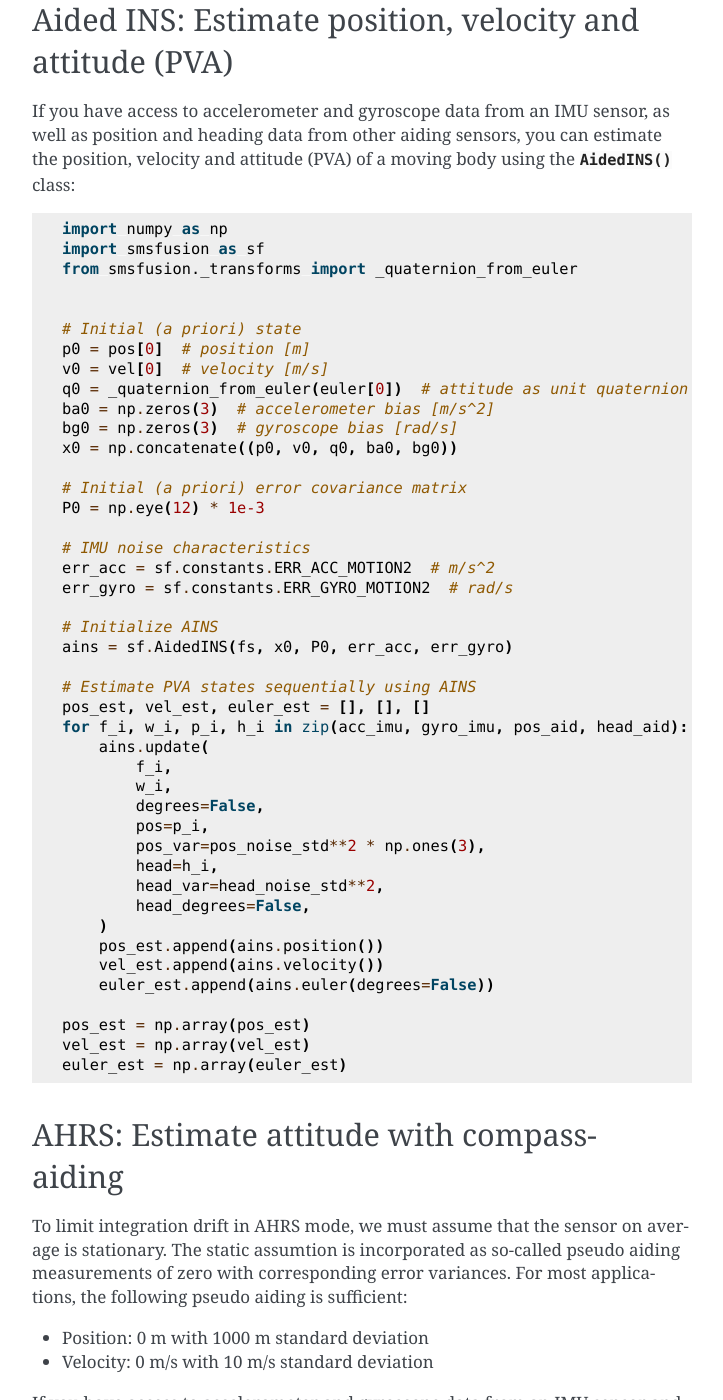
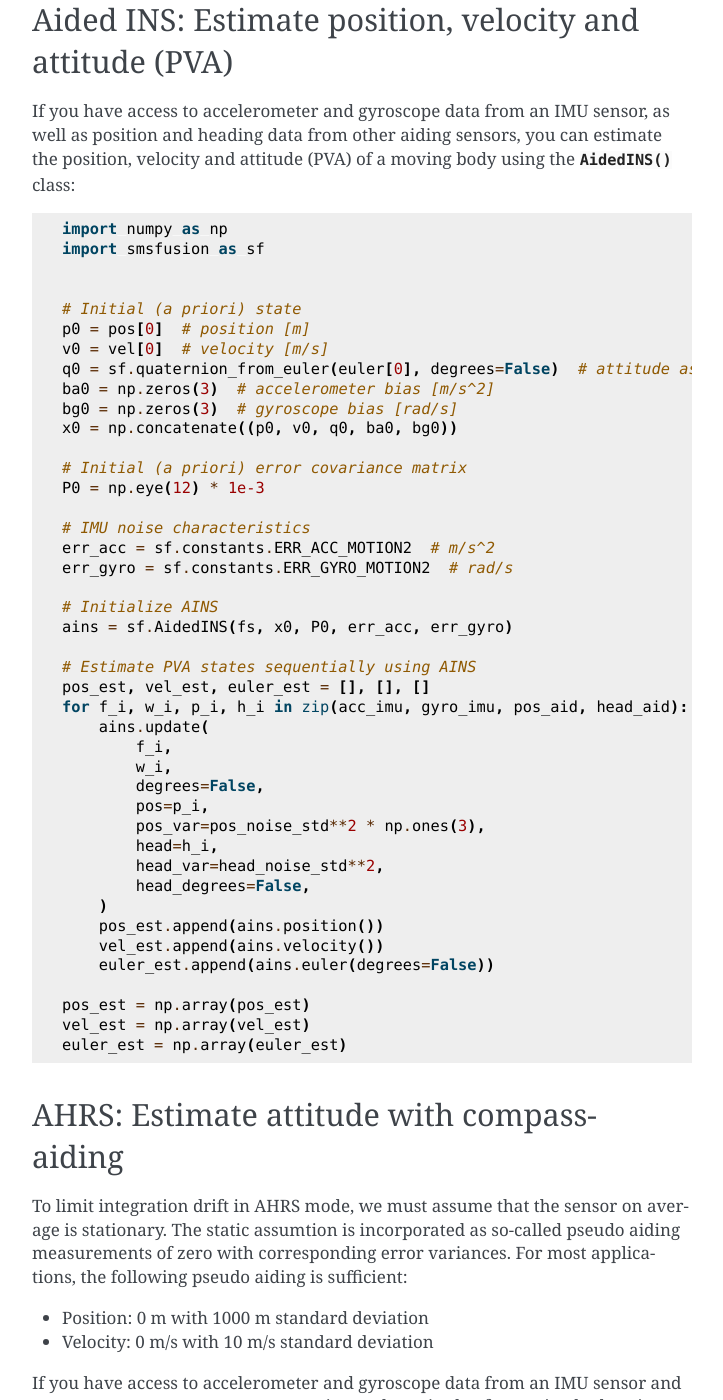
Before and after one commit to 4Subsea/smsfusion-python, a Sphinx documentation site: the page built from docs/user_guide/quickstart.rst, in a window 1280 px wide and 1400 px high, scrolled down 2506 px. Shown: the whole window, without its empty margins (388-1111 px from the left). Built offline with Sphinx 7.4.7, drawn with Linux system fonts in a browser that asks for light colours; some of the changed text lies outside the part shown.

Commit message:
update doc

```diff
--- a/docs/user_guide/quickstart.rst
+++ b/docs/user_guide/quickstart.rst
@@ -118,13 +118,12 @@ velocity and attitude (PVA) of a moving body using the :func:`~smsfusion.AidedIN
 
     import numpy as np
     import smsfusion as sf
-    from smsfusion._transforms import _quaternion_from_euler
 
 
     # Initial (a priori) state
     p0 = pos[0]  # position [m]
     v0 = vel[0]  # velocity [m/s]
-    q0 = _quaternion_from_euler(euler[0])  # attitude as unit quaternion
+    q0 = sf.quaternion_from_euler(euler[0], degrees=False)  # attitude as unit quaternion
     ba0 = np.zeros(3)  # accelerometer bias [m/s^2]
     bg0 = np.zeros(3)  # gyroscope bias [rad/s]
     x0 = np.concatenate((p0, v0, q0, ba0, bg0))
@@ -178,13 +177,12 @@ the :func:`~smsfusion.AHRS` class:
 
     import numpy as np
     import smsfusion as sf
-    from smsfusion._transforms import _quaternion_from_euler
 
 
     # Initial (a priori) state
     p0 = np.zeros(3)  # position [m]
     v0 = np.zeros(3)  # velocity [m/s]
-    q0 = _quaternion_from_euler(euler[0])  # attitude as unit quaternion
+    q0 = sf.quaternion_from_euler(euler[0], degrees=False)  # attitude as unit quaternion
     ba0 = np.zeros(3)  # accelerometer bias [m/s^2]
     bg0 = np.zeros(3)  # gyroscope bias [rad/s]
     x0 = np.concatenate((p0, v0, q0, ba0, bg0))
@@ -235,13 +233,12 @@ estimate the roll and pitch degrees of freedom of a moving body using the
 
     import numpy as np
     import smsfusion as sf
-    from smsfusion._transforms import _quaternion_from_euler
 
 
     # Initial (a priori) state
     p0 = np.zeros(3)  # position [m]
     v0 = np.zeros(3)  # velocity [m/s]
-    q0 = _quaternion_from_euler(euler[0])  # attitude as unit quaternion
+    q0 = sf.quaternion_from_euler(euler[0], degrees=False)  # attitude as unit quaternion
     ba0 = np.zeros(3)  # accelerometer bias [m/s^2]
     bg0 = np.zeros(3)  # gyroscope bias [rad/s]
     x0 = np.concatenate((p0, v0, q0, ba0, bg0))
```
